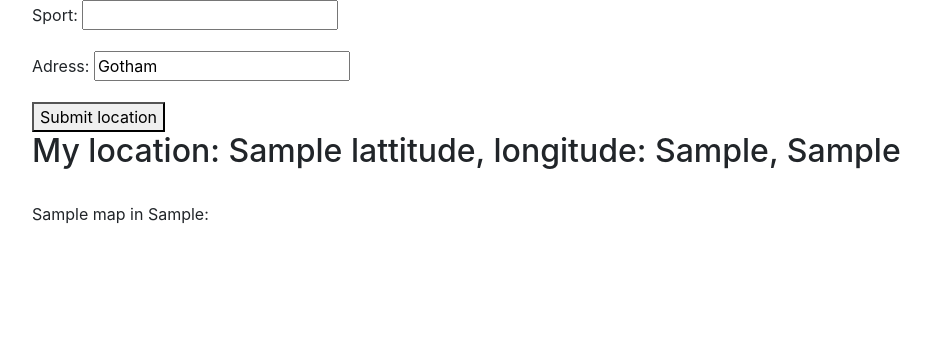
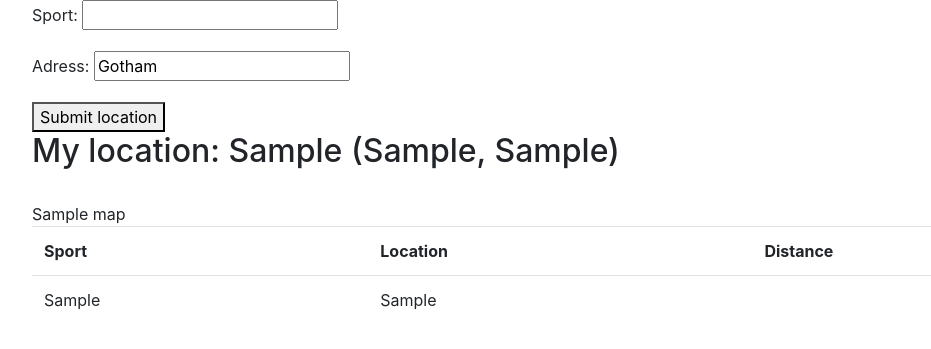
Before and after one commit to ruszmate33/trainingBuddyNearby, a Django app: template trainings/templates/trainings/index.html in a window 1280 px wide. Shown: the top 349 px of the page, without its empty margins (53-984 px from the left). Run offline with Django 3.2, Linux system fonts and the light colour scheme; tables that the repository leaves empty hold one stand-in row (values such as "Sample post"); the template is opened without the code that fills it: values that come from a table or form of the project are taken from there, most other values are stand-ins (such as "Sample title", 1, 10 or a date in 2020); some libraries are stand-ins or nearby versions.

Commit message:
results displayed with a table

```diff
--- a/trainings/models.py
+++ b/trainings/models.py
@@ -1,6 +1,7 @@
 # Create your models here.
 from django.contrib.gis.db import models
 from django.contrib.gis.geos import Point
+from .utils import addMarker
 
 class Training(models.Model):
     sport = models.CharField(max_length=100)
@@ -15,3 +16,6 @@ class Training(models.Model):
 
     def getSport(self):
         return self.sport
+
+    def putOnMap(self, mapFolium):
+        addMarker(self.getLat(), self.getLng(), self.getSport(), mapFolium)
--- a/trainings/templates/trainings/index.html
+++ b/trainings/templates/trainings/index.html
@@ -10,16 +10,24 @@
 </form>
 
 <h2>
-    My location: {{ myLocation }}
-    lattitude, longitude: {{ myLat}}, {{ myLng }}
+    My location: {{ myLocation }} ({{ myLat}}, {{ myLng }})
 </h2>
 <br>
 {{ map|safe }}
 
-{% for training in distanceSet %}
-{{ training.name }} in {{ training.adress }}: {{ training.distance }}
-<br>
-{% endfor %}
-
+<table class=table>
+    <tr>
+        <th>Sport</th>
+        <th>Location</th>
+        <th>Distance</th>
+    </tr>
+    {% for training in distanceSet %}
+    <tr>
+        <td>{{ training.sport }}</td>
+        <td>{{ training.adress }}</td>
+        <td>{{ training.distance.km|floatformat }}</td>
+    </tr>
+    {% endfor %}
+</table>
 
 {% endblock content %}
```
Also changed, not shown: trainings/views.py (+10 -16 lines).
